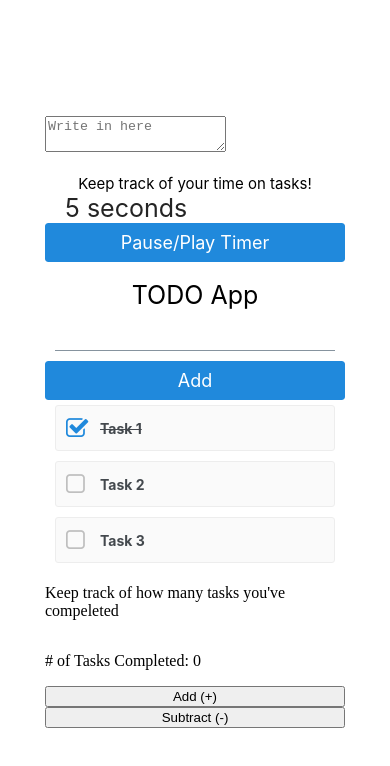
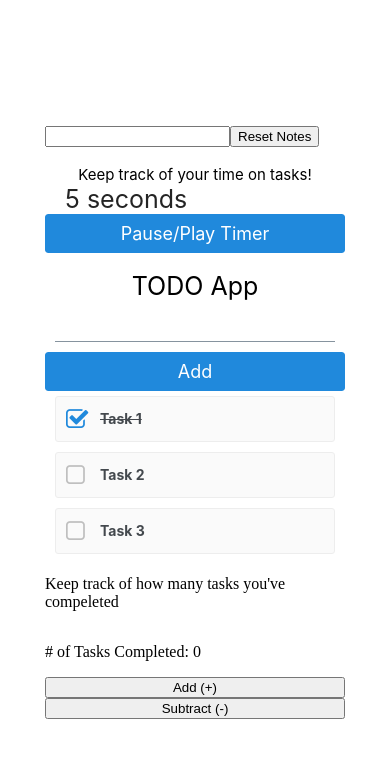
Before and after one commit to hklees/mobiledev_portfolio2-2, a React Native app in the folder lab7/: screen / in a window 390 px wide. Shown: the top 766 px of the page. Built offline with nearby package versions, Linux system fonts and the light colour scheme.

Commit message:
April 25, 2022 11:29 AM

```diff
--- a/lab7/Notes.js
+++ b/lab7/Notes.js
@@ -3,9 +3,20 @@ import React, { useState } from 'react';
 
 function Notes() {
     const [input, setInput] = useState("");
+    const handleUserInput = (e) => {
+        setInput(e.target.value);
+    };
+    const resetInputField = () => {
+        setInput("");
+    };
+
     return(
         <div>
-            <textarea id="body" placeholder="Write in here"/>
+            {/* input field  */}
+            <input type= "text" value={input} onChange={handleUserInput} />
+            {/* <textarea id="body" placeholder="Write in here"/> */}
+            {/* reset button */}
+            <button onClick={resetInputField}>Reset Notes</button>
         </div>
     );
 }
```
